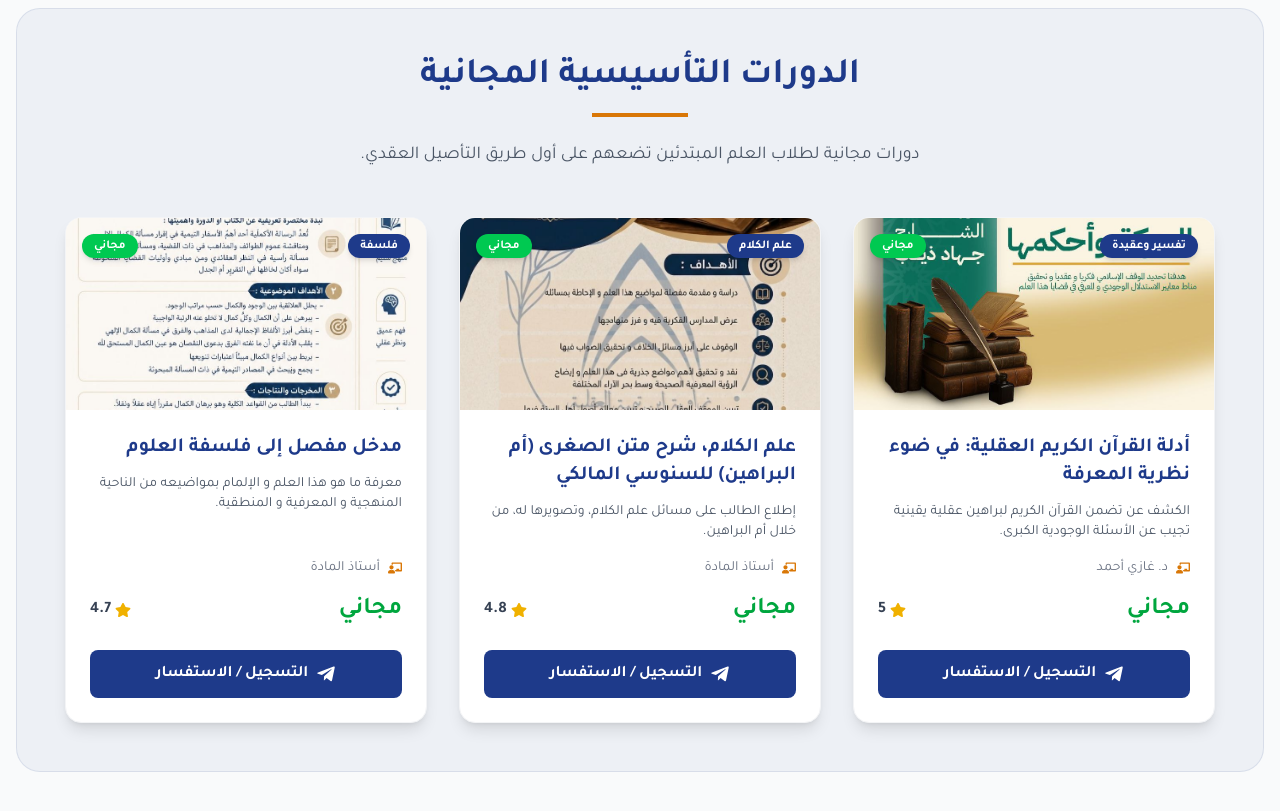
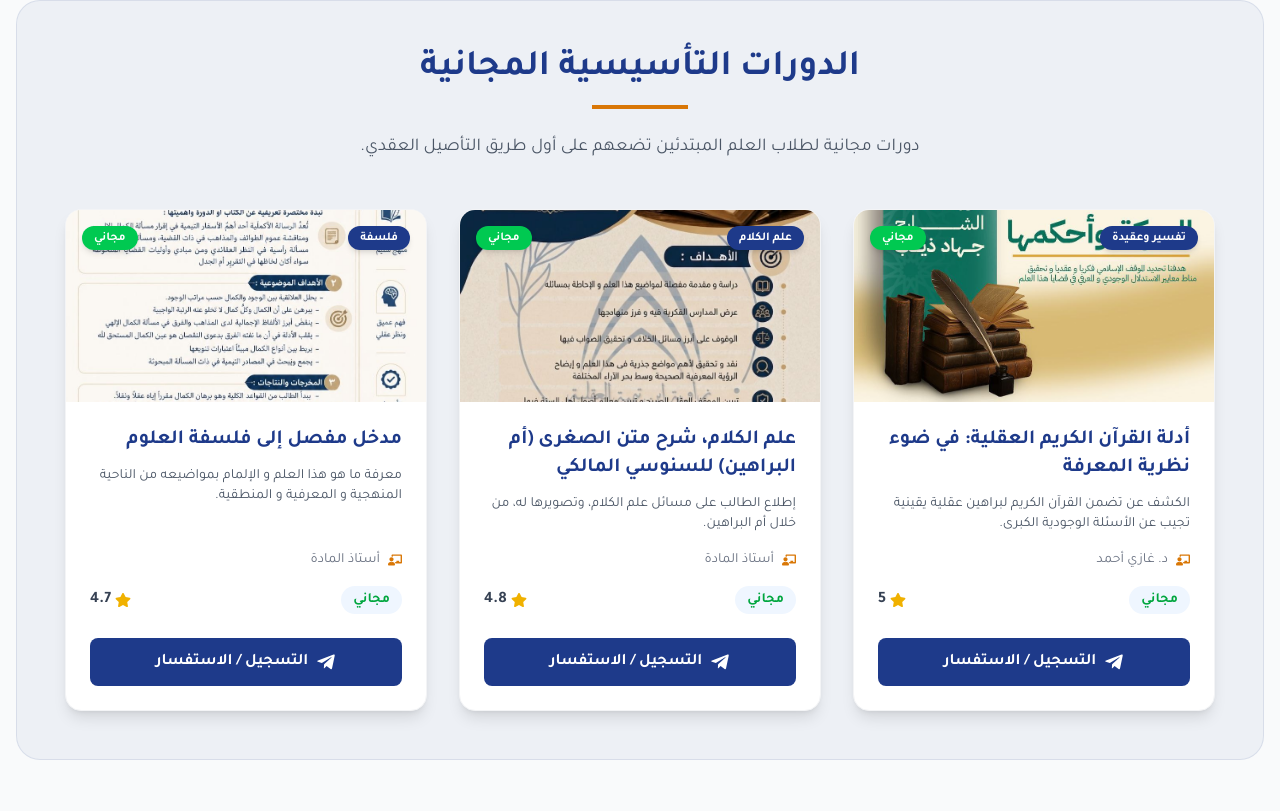
Before and after one commit to IbrahemAllithy/Ibn-Taymiyyah-Intellectual-Corner, a React (Vite) app: page / in a window 1280 px wide. Shown: the part 3206-4017 px from the top of the page. Built offline with nearby package versions, Linux system fonts and the light colour scheme.

Commit message:
Hide prices for paid courses and redirect to Telegram inquiry

```diff
--- a/src/components/CourseCard.jsx
+++ b/src/components/CourseCard.jsx
@@ -32,8 +32,8 @@ const CourseCard = ({ course }) => {
           </div>
 
           <div className="flex justify-between items-center mb-6">
-            <span className="text-2xl font-bold text-primary">
-              {course.price === 'مجاني' ? <span className="text-green-600">مجاني</span> : course.price}
+            <span className="text-sm font-bold text-secondary bg-blue-50 px-3 py-1 rounded-full">
+              {course.price === 'مجاني' ? <span className="text-green-600">مجاني</span> : 'للاستفسار عن الرسوم'}
             </span>
             <div className="flex items-center gap-1 text-yellow-500">
               <FaStar />
```
